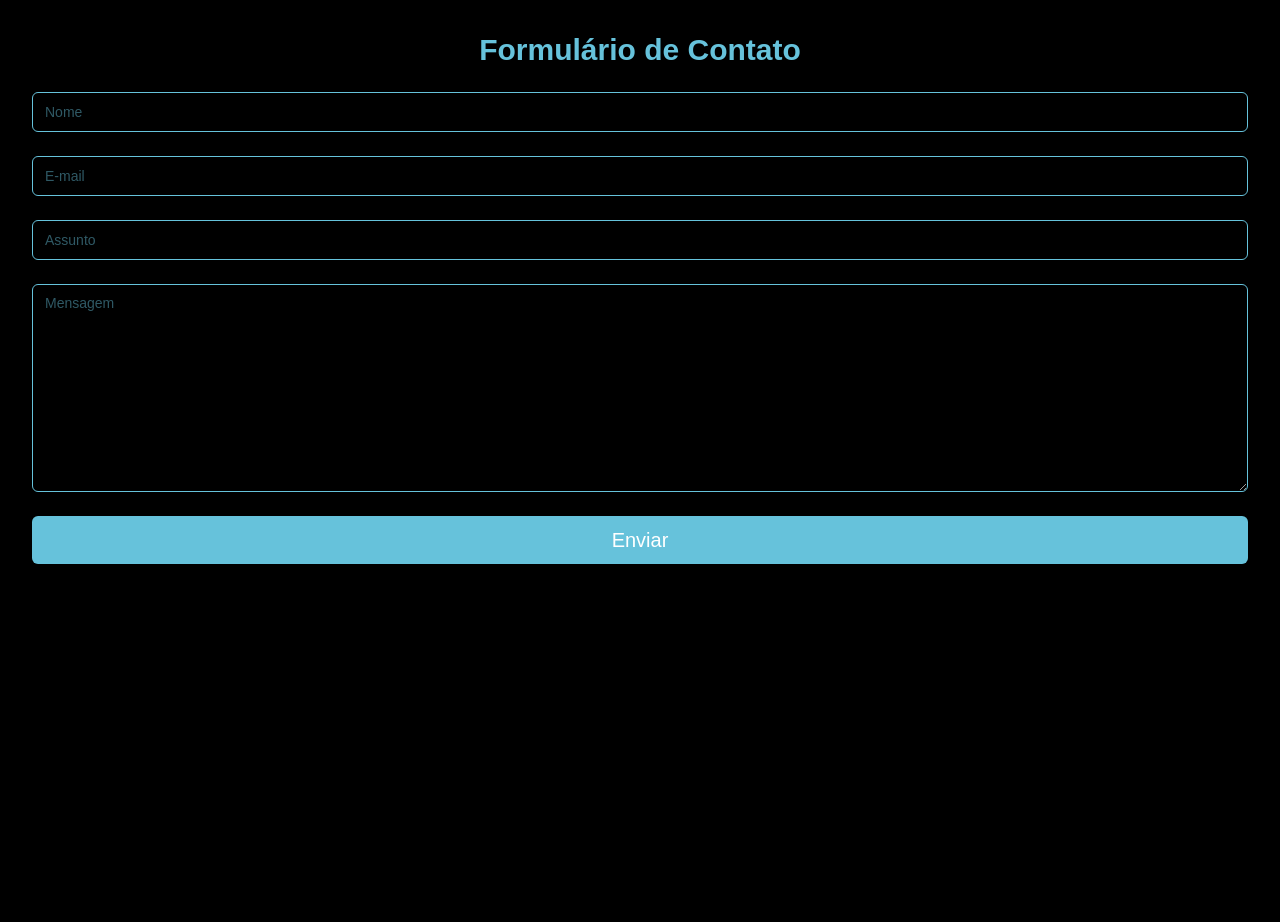
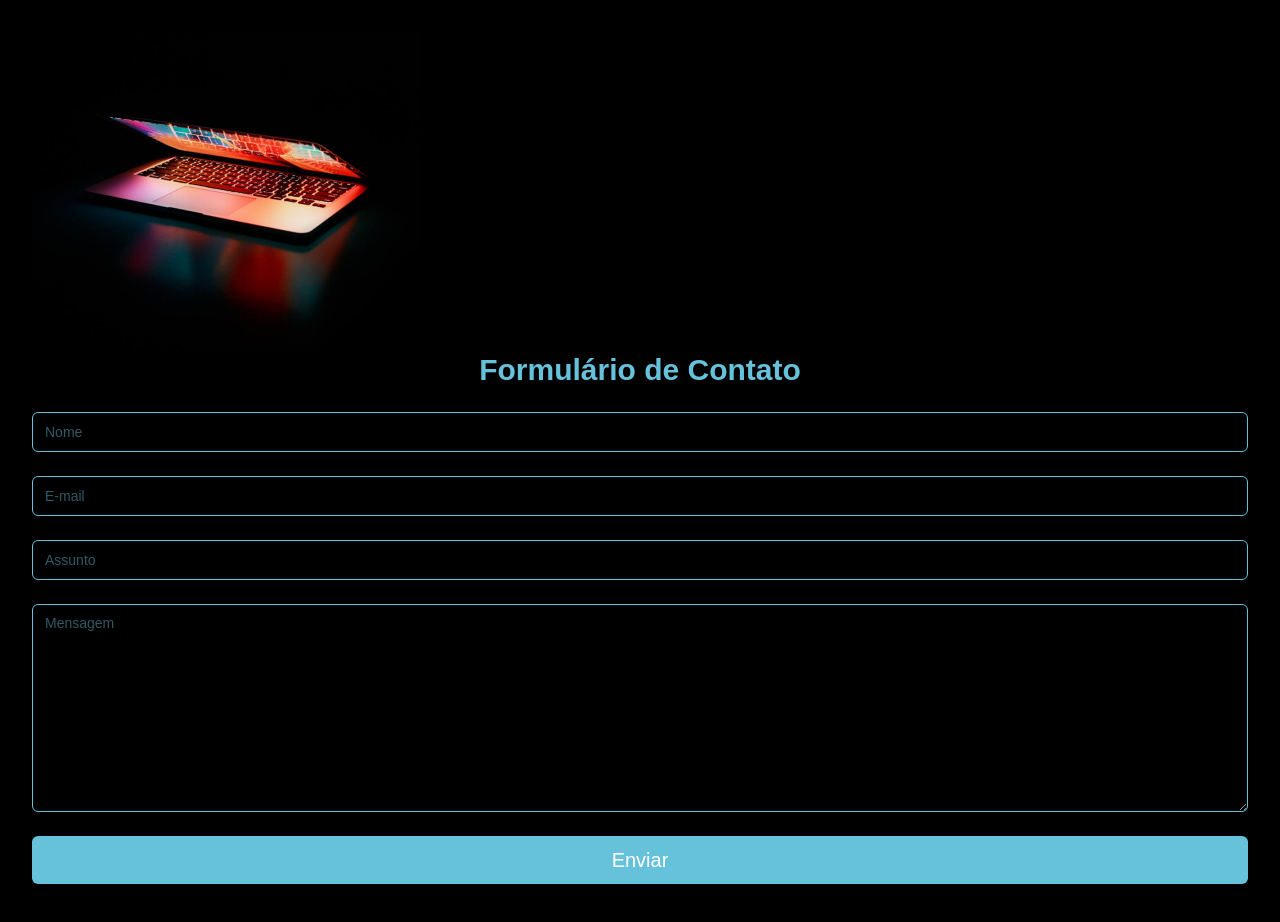
Before and after one commit to MatheusAmon12/contact-us-form, a React (Vite) app: page / in a window 1280 px wide. Shown: the top 922 px of the page. Before the commit the page ends 800 px from the top, so only its background shows below. Built offline with nearby package versions, Linux system fonts and the light colour scheme.

Commit message:
feat: add background container component

```diff
--- a/src/App.tsx
+++ b/src/App.tsx
@@ -1,14 +1,16 @@
 import './App.css'
+import BackgroundContainer from './components/background-container'
 import Form from './components/form'
 
 function App() {
 
   return (
-    <>
+    <div className='pb-20'>
+      <BackgroundContainer />
       <Form>
         <h1 className='pb-6 text-3xl font-sans font-bold text-primary'>Formulário de Contato</h1>
       </Form>
-    </>
+    </div>
   )
 }
 
--- /dev/null
+++ b/src/components/background-container.tsx
@@ -0,0 +1,9 @@
+const BackgroundContainer = () => {
+    return (
+        <div className="w-full h-[320px]">
+            <img src="/background.png" alt="Plano de fundo de um computador" className="h-full" />
+        </div>
+     );
+}
+
+export default BackgroundContainer;
```
Also changed, not shown: public/background.png (added).
